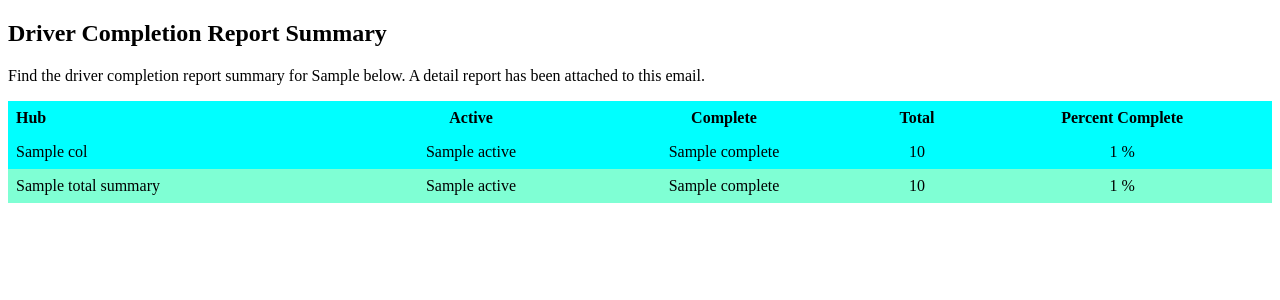
After one commit to Oyedele-Sg/CDL_DriverCompletion, a Flask app: template templates/driver_report.html in a window 1280 px wide. The commit adds this page. Shown: the top 300 px of the page. Run offline with Flask 2, Linux system fonts and the light colour scheme; the template is opened without the code that fills it: most values are stand-ins (such as "Sample title", 1, 10 or a date in 2020); parts of the project's set-up code (start-up, migrations or seed data) failed here and were passed over.

Commit message:
fixed email send and v2

```diff
--- a/main.py
+++ b/main.py
@@ -8,8 +8,6 @@ from sqlalchemy.orm import Session
 from datetime import date, datetime, timedelta, timezone
 from smtplib import SMTPException
 from dotenv import load_dotenv
-from apscheduler.schedulers.background import BackgroundScheduler
-from apscheduler.triggers.cron import CronTrigger
 
 import logging, logging.handlers
 import xlsxwriter
@@ -17,38 +15,38 @@ import os
 
 os.environ["WERKZEUG_RUN_MAIN"] = "true"
 load_dotenv()
+logging.basicConfig(format='%(asctime)s %(message)s',filename='error.log',level=logging.WARN)
+# def setup_log(name):
+#     logger = logging.getLogger(name)
 
-def setup_log(name):
-    logger = logging.getLogger(name)
+#     logger.setLevel(logging.DEBUG)
 
-    logger.setLevel(logging.DEBUG)
+#     log_format = logging.Formatter('%(asctime)s - %(levelname)s - %(message)s')
+#     filename = f"{name}.log"
+#     log_handler = logging.FileHandler(filename)
+#     smtp_handler = logging.handlers.SMTPHandler(mailhost=('smtp.gmail.com', 587),
+#                                                 fromaddr=str(os.getenv('EMAIL')),
+#                                                 toaddrs=[str(os.getenv('SUPPORT'))],
+#                                                 subject='Error In CDL Driver Completion',
+#                                                 credentials=(str(os.getenv('EMAIL')), str(os.getenv('MAIL_PASS'))),
+#                                                 secure=())
+#     log_handler.setLevel(logging.DEBUG)
+#     smtp_handler.setLevel(logging.WARNING)
+#     log_handler.setFormatter(log_format)
+#     smtp_handler.setFormatter(log_format)
 
-    log_format = logging.Formatter('%(asctime)s - %(levelname)s - %(message)s')
-    filename = f"{name}.log"
-    log_handler = logging.FileHandler(filename)
-    smtp_handler = logging.handlers.SMTPHandler(mailhost=('smtp.gmail.com', 587),
-                                                fromaddr=str(os.getenv('EMAIL')),
-                                                toaddrs=[str(os.getenv('SUPPORT'))],
-                                                subject='Error In CDL Driver Completion',
-                                                credentials=(str(os.getenv('EMAIL')), str(os.getenv('MAIL_PASS'))),
-                                                secure=())
-    log_handler.setLevel(logging.DEBUG)
-    smtp_handler.setLevel(logging.WARNING)
-    log_handler.setFormatter(log_format)
-    smtp_handler.setFormatter(log_format)
+#     logger.addHandler(log_handler)
+#     logger.addHandler(smtp_handler)
 
-    logger.addHandler(log_handler)
-    logger.addHandler(smtp_handler)
-
-    return logger
+#     return logger
 
 
 
-def start_log(name):
-    logger = setup_log(name)
-    logger.info("Just logged from %s", name)
+# def start_log(name):
+#     logger = setup_log(name)
+#     logger.info("Just logged from %s", name)
 
-start_log("driver_completion")
+# start_log("driver_completion")
 
 app = Flask(__name__)
 
@@ -67,20 +65,22 @@ app.config['SQLALCHEMY_TRACK_MODIFICATIONS'] = False
 app.config['SQLALCHEMY_COMMIT_ON_TEARDOWN'] = True
 app.config['SQLALCHEMY_NATIVE_UNICODE'] = True
 # configuration of mail
-app.config['MAIL_SERVER']='smtp.gmail.com'
-app.config['MAIL_PORT'] = 465
-app.config['MAIL_USERNAME'] = str(os.getenv('EMAIL'))
-app.config['MAIL_DEFAULT_SENDER'] = str(os.getenv('EMAIL'))
-app.config['MAIL_PASSWORD'] = str(os.getenv('MAIL_PASS'))
-app.config['MAIL_USE_TLS'] = False
-app.config['MAIL_USE_SSL'] = True
+app.config['MAIL_SERVER']='smtp.office365.com'
+app.config['MAIL_PORT'] = 587
+app.config['MAIL_USERNAME'] = os.getenv("EMAIL")
+app.config['MAIL_DEFAULT_SENDER'] = os.getenv("EMAIL")
+app.config['MAIL_PASSWORD'] = os.getenv("MAIL_PASS")
+app.config['MAIL_USE_TLS'] = True
+app.config['MAIL_USE_SSL'] = False
 recipients = []
-for r in  os.getenv('ADMINS').split(','):
-    recipients.append(str(r))
+if os.getenv('ADMINS') is not None:
+    for r in  os.getenv('ADMINS').split(','):
+        recipients.append(str(r))
 
 support = []
-for r in  os.getenv('SUPPORT').split(','):
-    support.append(str(r))
+if os.getenv('SUPPORT') is not None:
+    for r in  os.getenv('SUPPORT').split(','):
+        support.append(str(r))
 
 mail = Mail(app)
 db = SQLAlchemy(app)
@@ -123,8 +123,7 @@ def get_uncomplete_count(employee_id):
     response = non_complete_count.filter(
         OrderDrivers.DriverID == employee_id,
         Orders.Status == 'N',
-        Orders.DeliveryTargetTo.cast(Date) >= yesterday,
-        Orders.DeliveryTargetTo.cast(Date) <= today)
+        Orders.DeliveryTargetTo.cast(Date) == today)
     response = len(response.all())
     return response
 
@@ -134,8 +133,7 @@ def get_complete_count(employee_id):
     response = complete_count.filter(
         OrderDrivers.DriverID == employee_id,
         ~Orders.Status.in_(status_list),
-        Orders.DeliveryTargetTo.cast(Date) >= yesterday,
-        Orders.DeliveryTargetTo.cast(Date) <= today)
+        Orders.DeliveryTargetTo.cast(Date) == today)
     response = len(response.all())
     return response
 
@@ -146,35 +144,74 @@ def get_driver_report():
         driver_complete = session.query(Terminals.TerminalID, Terminals.TerminalName, Employees.ID, Employees.DriverNo, Employees.LastName, Employees.FirstName)
         driver_complete = driver_complete.join(Terminals, Employees.TerminalID == Terminals.TerminalID)
         driver_complete = driver_complete.filter(Employees.Status == 'A', Employees.Driver == 'Y', Employees.DriverType == 'C')
-        driver_complete = driver_complete.group_by(Terminals.TerminalID, Terminals.TerminalName, Employees.ID, Employees.DriverNo, Employees.LastName, Employees.FirstName)
+        # driver_complete = driver_complete.group_by(Terminals.TerminalID, Terminals.TerminalName, Employees.ID, Employees.DriverNo, Employees.LastName, Employees.FirstName)
+        driver_complete = driver_complete.order_by(Terminals.TerminalName)
         driver_complete = driver_complete.all()
 
         drivers = [r._asdict() for r in driver_complete]
+        summary ={}
+        total_summary ={
+            'active': 0,
+            'complete': 0,
+            'total': 0,
+            'percent_complete': 0,
+            'name': 'Total'
+        }
+        summary = {}
+        for driver in drivers:
+            uncompleted = get_uncomplete_count(driver['ID'])
+            completed = get_complete_count(driver['ID'])
+            driver['Uncompleted'] = uncompleted
+            driver['Completed'] = completed
+            terminal = driver['TerminalName']
+            if terminal in summary:
+                summary[terminal]['active'] += int(uncompleted)
+                summary[terminal]['complete'] += int(completed)
+                summary[terminal]['total'] += int(completed) + int(uncompleted)
+            else:
+                summary[terminal] = {}
+                summary[terminal]['active'] = int(uncompleted)
+                summary[terminal]['complete'] = int(completed)
+                summary[terminal]['name'] = terminal
+                summary[terminal]['total'] = int(completed) + int(uncompleted)
+            total_summary['active'] += int(uncompleted)
+            total_summary['complete'] += int(completed)
+            total_summary['total'] += int(completed) + int(uncompleted)
+            if summary[terminal]['total'] > 0:
+                summary[terminal]['percent_complete'] = round((summary[terminal]['complete']/summary[terminal]['total']) * 100, 2)
+            if total_summary['total'] > 0:
+                total_summary['percent_complete'] = round((total_summary['complete']/total_summary['total']) * 100, 2)
 
-        for driver in drivers:
-            driver['Uncompleted'] = get_uncomplete_count(driver['ID'])
-            driver['Completed'] = get_complete_count(driver['ID'])
 
         today = date.today()
         today = today.strftime("%m_%d_%y")
         file_name = 'Driver_Completion_Report-' + today + '.xlsx'
         workbook = xlsxwriter.Workbook(file_name)
         worksheet = workbook.add_worksheet()
+        now = datetime.now()
+        date_time = now.strftime("%m/%d/%Y, %H:%M:%S")
 
-        headers = ['Terminal ID', 'Terminal Name', 'Employee ID', 'Driver NO', 'Last Name', 'First Name', 'Uncompleted', 'Completed']
+
+        headers = ['Terminal Name',  'Driver NO', 'Last Name', 'First Name', 'Uncompleted', 'Completed', '% Completed']
         for x in range(len(headers)):
             worksheet.write(0, x, headers[x])
 
         for idx, driver in enumerate(drivers):
 
-            worksheet.write(idx+1, 0, driver['TerminalID'])
-            worksheet.write(idx+1, 1, driver['TerminalName'])
-            worksheet.write(idx+1, 2, driver['ID'])
-            worksheet.write(idx+1, 3, driver['DriverNo'])
-            worksheet.write(idx+1, 4, driver['LastName'])
-            worksheet.write(idx+1, 5, driver['FirstName'])
-            worksheet.write(idx+1, 6, driver['Uncompleted'])
-            worksheet.write(idx+1, 7, driver['Completed'])
+            if (int(driver['Uncompleted'])+int(driver['Completed'])) >0:
+                worksheet.write(idx+1, 0, driver['TerminalName'])
+                worksheet.write(idx+1, 1, driver['DriverNo'])
+                worksheet.write(idx+1, 2, driver['LastName'])
+                worksheet.write(idx+1, 3, driver['FirstName'])
+                worksheet.write(idx+1, 4, driver['Uncompleted'])
+                worksheet.write(idx+1, 5, driver['Completed'])
+                divisor = (driver['Completed'] + driver['Uncompleted'])
+                if divisor > 0:
+                    per = str(round((driver['Completed']/divisor) * 100, 2))
+                    per = per + ' %'
+                    worksheet.write(idx+1, 6, per )
+                else:
+                    worksheet.write(idx+1, 6, '0.00 %')
 
         workbook.close()
 
@@ -182,21 +219,28 @@ def get_driver_report():
 
         subject = 'Driver Completion Report - ' + today
         msg = Message(
-                        subject,
+                        sender=str(os.getenv('EMAIL')),
+                        subject=subject,
                         recipients = recipients
                     )
-        msg.body = 'Find attached the driver completion report in the email'
+
+        msg.html = render_template('driver_report.html', day_of_report=date_time, total_summary=total_summary, summary=list(summary.values()))
         file = open(file_name, 'rb')
 
 
         msg.attach(file_name, '	application/vnd.openxmlformats-officedocument.spreadsheetml.sheet', file.read())
         mail.send(msg)
 
-        return send_file(
-            file_name,
-            mimetype='application/vnd.ms-excel',
-            as_attachment=True
-        )
+        return file_name
+
+
+
+
+        # return send_file(
+        #     file_name,
+        #     mimetype='application/vnd.ms-excel',
+        #     as_attachment=True
+        # )
 
 
 @app.route('/')
@@ -206,7 +250,8 @@ def home_rte():
 
 @app.route('/report')
 def report_rte():
-    get_driver_report()
+    file_name = get_driver_report()
+    return 'Report generated Successfuly'
 
 
 @app.route('/driverreport', methods=["GET", "POST"])
@@ -214,21 +259,14 @@ def driver_report_rte():
     passcode=request.form.get("passcode")
     if passcode != os.getenv("PASSCODE"):
         return render_template('403.html')
-    get_driver_report()
+    file_name = get_driver_report()
+    return 'Report generated Successfuly'
+
 
 @app.errorhandler(500)
 def internal_error(exception):
     return render_template('500.html'), 500
 
 
-
-sched = BackgroundScheduler(daemon=True)
-trigger = CronTrigger(
-        year="*", month="*", day="*", hour=8, minute=59, second=0
-    )
-sched.add_job(get_driver_report,trigger)
-sched.start()
-
-
 if __name__ == "__main__":
-    app.run(host="localhost", port=8081)
+    app.run(host="localhost", port=7007)
--- /dev/null
+++ b/templates/driver_report.html
@@ -0,0 +1,60 @@
+<!DOCTYPE html>
+<html lang="en">
+<head>
+    <meta http-equiv="Content-Type" content="text/html; charset=utf-8"/>
+    <style>
+        table {
+          border-collapse: collapse;
+          width: 100%;
+        }
+
+        th, td {
+          text-align: left;
+          padding: 8px;
+        }
+
+        tr:nth-child(even) {background-color: aquamarine;}
+        tr:nth-child(odd) {background-color: aqua}
+        </style>
+</head>
+<body>
+    <h2>Driver Completion Report Summary</h2>
+
+    <p>Find the driver completion report summary for {{ day_of_report}} below. A detail report has been attached to this email.</p>
+
+    <div id="container">
+        <table style="border-collapse: collapse; width: 100%;">
+            <thead style="width: 100%;">
+                <tr style="width: 100%;">
+                    <th style="text-align: left;padding: 8px;">Hub</th>
+                    <th style="text-align: center;padding: 8px;">Active</th>
+                    <th style="text-align: center;padding: 8px;">Complete</th>
+                    <th style="text-align: center;padding: 8px;">Total</th>
+                    <th style="text-align: center;padding: 8px;">Percent Complete</th>
+                </tr>
+            </thead>
+            <tbody>
+                {% for col in summary %}
+                    {% if col['total'] > 0 %}
+                        <tr>
+                            <td style="text-align: left;padding: 8px;">{{col['name']}}</td>
+                            <td style="text-align: center;padding: 8px;">{{col['active']}}</td>
+                            <td style="text-align: center;padding: 8px;">{{col['complete']}}</td>
+                            <td style="text-align: center;padding: 8px;">{{col['total']}}</td>
+                            <td style="text-align: center;padding: 8px;">{{col['percent_complete']}} %</td>
+                        </tr>
+                    {% endif %}
+                {% endfor %}
+                <tr>
+                    <td style="text-align: left;padding: 8px;">{{total_summary['name']}}</td>
+                    <td style="text-align: center;padding: 8px;">{{total_summary['active']}}</td>
+                    <td style="text-align: center;padding: 8px;">{{total_summary['complete']}}</td>
+                    <td style="text-align: center;padding: 8px;">{{total_summary['total']}}</td>
+                    <td style="text-align: center;padding: 8px;">{{total_summary['percent_complete']}} %</td>
+                </tr>
+            </tbody>
+          </table>
+    </div>
+
+</body>
+</html>
--- a/templates/home.html
+++ b/templates/home.html
@@ -118,7 +118,7 @@ form input {
         <div class="container">
 
           <div class="title">
-            <h1>CDL Driver Completion</h1>
+            <h1>CDL LOG</h1>
           </div>
 
             <img src="../static/logo.png" alt="CDL Logisitics">
```
Also changed, not shown: co.txt (deleted, +0 -14 lines), 4 other files.
